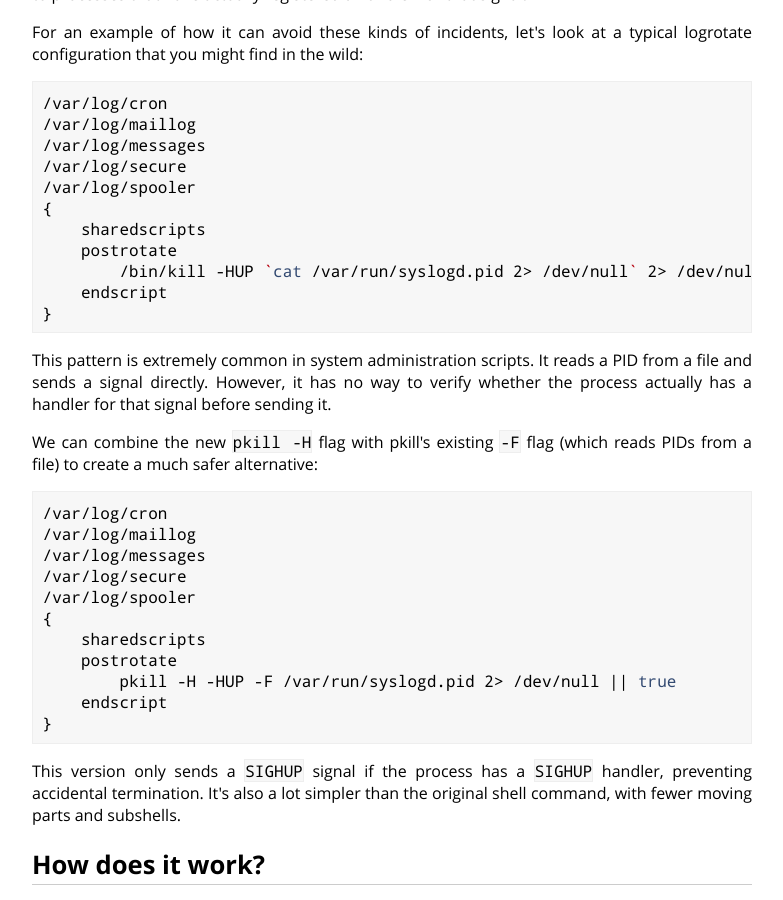
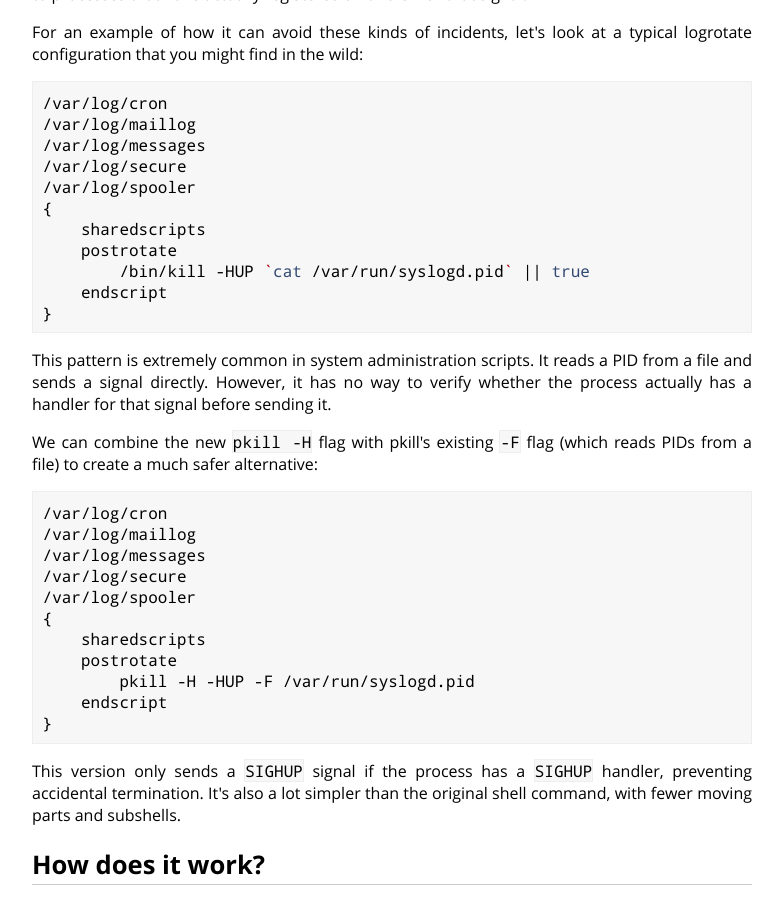
Before and after one commit to cdown/chrisdown.name, a Jekyll site: the page built from _posts/2025-05-13-safer-signal-sending-with-pkill-require-handler.md, in a window 1280 px wide and 900 px high, scrolled down 1401 px. Shown: the whole window, without its empty margins (248-1031 px from the left). Built offline with Jekyll 4.4.1, drawn with Linux system fonts in a browser that asks for light colours.

Commit message:
rh post: Remove another || true case

```diff
--- a/_posts/2025-05-13-safer-signal-sending-with-pkill-require-handler.md
+++ b/_posts/2025-05-13-safer-signal-sending-with-pkill-require-handler.md
@@ -92,7 +92,7 @@ typical logrotate configuration that you might find in the wild:
 {
     sharedscripts
     postrotate
-        /bin/kill -HUP `cat /var/run/syslogd.pid 2> /dev/null` 2> /dev/null || true
+        /bin/kill -HUP `cat /var/run/syslogd.pid` || true
     endscript
 }
 {% endhighlight %}
@@ -113,7 +113,7 @@ reads PIDs from a file) to create a much safer alternative:
 {
     sharedscripts
     postrotate
-        pkill -H -HUP -F /var/run/syslogd.pid 2> /dev/null || true
+        pkill -H -HUP -F /var/run/syslogd.pid
     endscript
 }
 {% endhighlight %}
```
